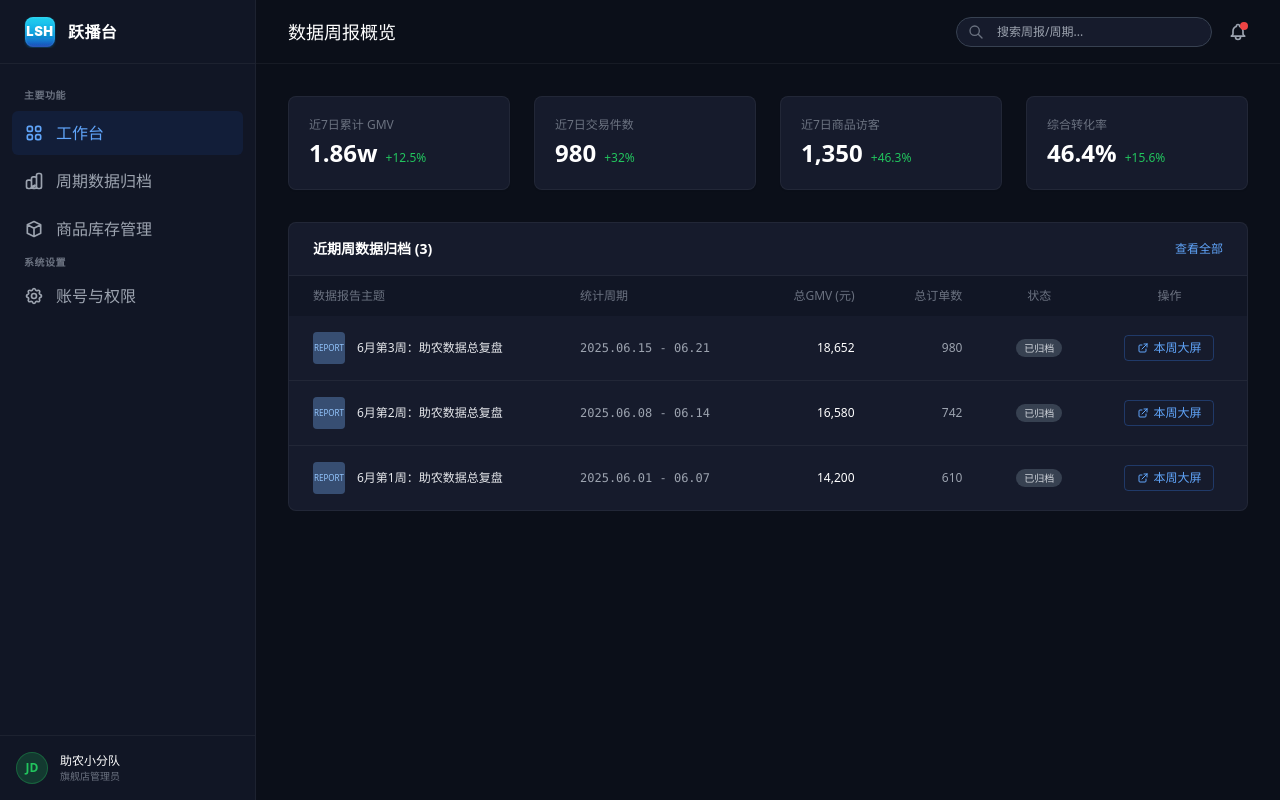
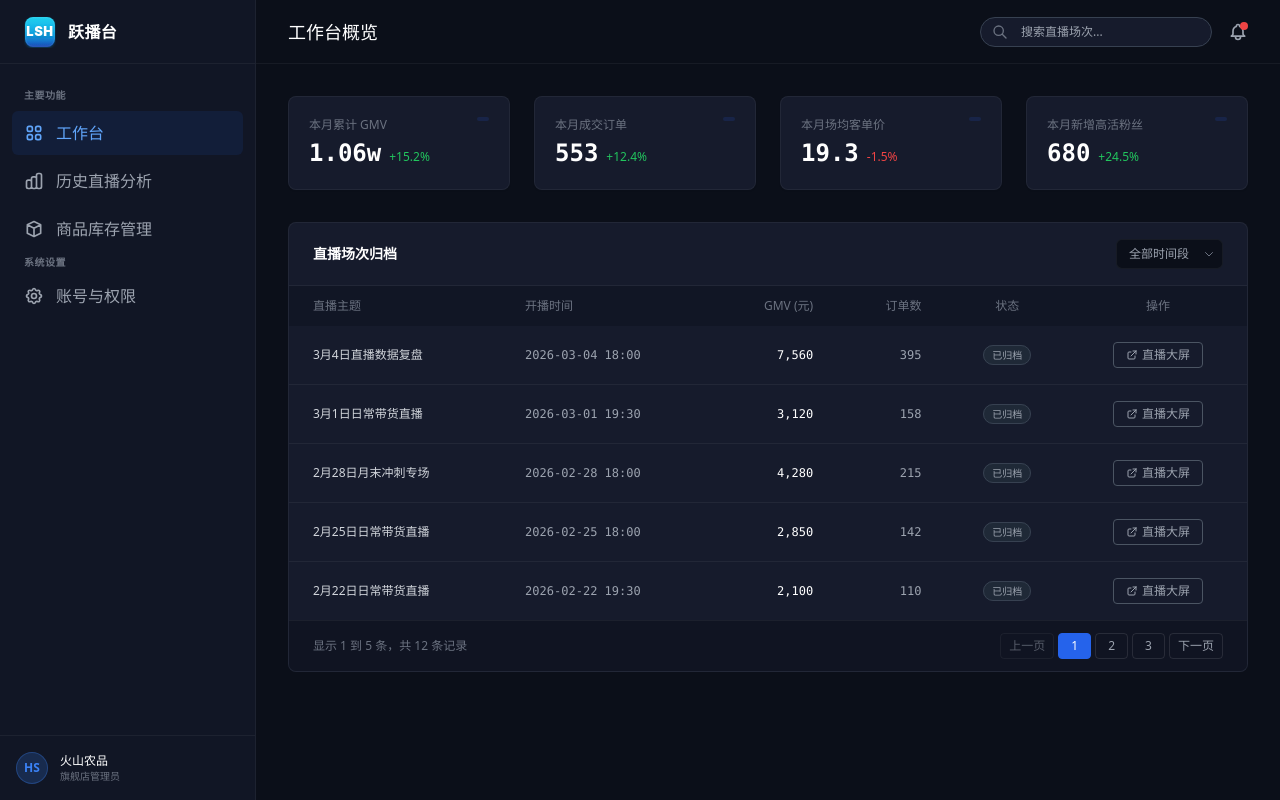
Before and after one commit to haishenwave/back-data-to-stream, a Vue app: page /home in a window 1280 px wide. Built offline with nearby package versions, Linux system fonts and the light colour scheme.

Commit message:
版本大修改，适配目前提的修改要求

```diff
--- a/src/components/TopHeader.vue
+++ b/src/components/TopHeader.vue
@@ -24,7 +24,7 @@
           <path stroke-linecap="round" stroke-linejoin="round" stroke-width="2" d="M19 11H5m14 0a2 2 0 012 2v6a2 2 0 01-2 2H5a2 2 0 01-2-2v-6a2 2 0 012-2m14 0V9a2 2 0 00-2-2M5 11V9a2 2 0 012-2m0 0V5a2 2 0 012-2h6a2 2 0 012 2v2M7 7h10"></path>
         </svg>
         <span class="opacity-70 mr-2 text-xs">分析对象</span>
-        <span class="font-bold tracking-wide">助农小分队</span>
+        <span class="font-bold tracking-wide">火山农品</span>
       </div>
 
     </div>
@@ -32,14 +32,14 @@
     <div class="flex items-center h-full">
       <div class="flex flex-col items-end">
         <div class="flex items-center text-xs text-gray-400 mb-1">
-          <span class="w-2 h-2 rounded-full bg-emerald-500 mr-2 shadow-[0_0_6px_rgba(16,185,129,0.8)]"></span>
-          <span>周报统计周期</span>
+          <span class="w-2 h-2 rounded-full bg-blue-500 mr-2 shadow-[0_0_6px_rgba(59,130,246,0.8)]"></span>
+          <span>本场复盘时间</span>
         </div>
         <div class="flex items-center text-lg font-mono font-bold text-white tracking-wide">
           <svg class="w-4 h-4 mr-2 text-blue-400" fill="none" stroke="currentColor" viewBox="0 0 24 24">
             <path stroke-linecap="round" stroke-linejoin="round" stroke-width="2" d="M8 7V3m8 4V3m-9 8h10M5 21h14a2 2 0 002-2V7a2 2 0 00-2-2H5a2 2 0 00-2 2v12a2 2 0 002 2z"></path>
           </svg>
-          2025.06.15 <span class="text-blue-500 mx-2">-</span> 06.21
+          2026.03.04 <span class="text-blue-500 mx-2">|</span> 18:00 - 22:00
         </div>
       </div>
     </div>
--- a/src/components/left/TrafficSource.vue
+++ b/src/components/left/TrafficSource.vue
@@ -45,8 +45,8 @@ onUnmounted(() => {
 <template>
   <div class="w-full h-full flex flex-col">
     <div class="flex justify-between items-center mb-2 flex-shrink-0">
-      <h3 class="text-xs font-medium text-gray-200">本周流量渠道占比</h3>
-      <div class="text-[9px] text-gray-400">近7日</div>
+      <h3 class="text-xs font-medium text-gray-200">本场流量渠道占比</h3>
+
     </div>
 
     <div class="flex-1 w-full min-h-0 flex items-center relative" ref="chartContainer">
--- a/src/components/left/TrafficTrend.vue
+++ b/src/components/left/TrafficTrend.vue
@@ -1,10 +1,10 @@
 <template>
   <div class="w-full h-full flex flex-col relative overflow-hidden">
     <div class="flex justify-between items-center mb-2 flex-shrink-0">
-      <h3 class="text-xs font-medium text-gray-200">近7日流量趋势</h3>
+      <h3 class="text-xs font-medium text-gray-200">本场流量趋势</h3>
       <div class="flex items-center space-x-2 text-[9px]">
         <div class="flex items-center"><span class="w-1.5 h-1.5 rounded-full bg-blue-500 mr-1"></span><span class="text-gray-400">页面浏览</span></div>
-        <div class="flex items-center"><span class="w-1.5 h-1.5 rounded-full bg-emerald-500 mr-1"></span><span class="text-gray-400">商品访客</span></div>
+        <div class="flex items-center"><span class="w-1.5 h-1.5 rounded-full bg-emerald-500 mr-1"></span><span class="text-gray-400">独立访客</span></div>
       </div>
     </div>
 
@@ -28,17 +28,19 @@ onMounted(() => {
   const option = {
     grid: { top: '10%', left: '0%', right: '5%', bottom: '0%', containLabel: true },
     tooltip: { trigger: 'axis', backgroundColor: 'rgba(16, 27, 54, 0.9)', borderColor: '#2563eb', textStyle: { color: '#fff' } },
-    // 替换为周期日期
-    xAxis: { type: 'category', boundaryGap: false, data: ['06.15', '06.16', '06.17', '06.18', '06.19', '06.20', '06.21'], axisLabel: { color: '#666', fontSize: 9 }, axisLine: { lineStyle: { color: '#2d3748' } } },
+    // 强制同步 30 分钟刻度
+    xAxis: { type: 'category', boundaryGap: false, data: ['18:00', '18:30', '19:00', '19:30', '20:00', '20:30', '21:00', '21:30', '22:00'], axisLabel: { color: '#666', fontSize: 9 }, axisLine: { lineStyle: { color: '#2d3748' } } },
     yAxis: [
       { type: 'value', splitLine: { lineStyle: { color: '#1a1f35' } }, axisLabel: { color: '#666', fontSize: 9 } },
-      { type: 'value', show: false } // 第二个 Y 轴用于较小的数据量级
+      { type: 'value', show: false }
     ],
     series: [
-      // 页面浏览量趋势（总计约 26471）
-      { name: '页面浏览', type: 'line', smooth: true, symbol: 'none', data: [2100, 2500, 3100, 3800, 4200, 5800, 4971], lineStyle: { color: '#3b82f6', width: 2 }, areaStyle: { color: new echarts.graphic.LinearGradient(0, 0, 0, 1, [{ offset: 0, color: 'rgba(59, 130, 246, 0.3)' }, { offset: 1, color: 'rgba(59, 130, 246, 0)' }]) } },
-      // 商品访客数趋势（总计 1350）
-      { name: '商品访客', type: 'line', yAxisIndex: 1, smooth: true, symbol: 'none', data: [110, 135, 160, 190, 215, 290, 250], lineStyle: { color: '#10b981', width: 2 }, areaStyle: { color: new echarts.graphic.LinearGradient(0, 0, 0, 1, [{ offset: 0, color: 'rgba(16, 185, 129, 0.2)' }, { offset: 1, color: 'rgba(16, 185, 129, 0)' }]) } }
+      { name: '页面浏览', type: 'line', smooth: true, symbol: 'none',
+        data: [600, 1100, 1800, 2500, 2900, 2400, 1700, 1200, 850], // 匹配成交高点
+        lineStyle: { color: '#3b82f6', width: 2 }, areaStyle: { color: new echarts.graphic.LinearGradient(0, 0, 0, 1, [{ offset: 0, color: 'rgba(59, 130, 246, 0.3)' }, { offset: 1, color: 'rgba(59, 130, 246, 0)' }]) } },
+      { name: '独立访客', type: 'line', yAxisIndex: 1, smooth: true, symbol: 'none',
+        data: [45, 85, 130, 170, 195, 150, 110, 80, 50],
+        lineStyle: { color: '#10b981', width: 2 }, areaStyle: { color: new echarts.graphic.LinearGradient(0, 0, 0, 1, [{ offset: 0, color: 'rgba(16, 185, 129, 0.2)' }, { offset: 1, color: 'rgba(16, 185, 129, 0)' }]) } }
     ]
   };
   myChart.setOption(option);
--- a/src/components/right/AudienceProfile.vue
+++ b/src/components/right/AudienceProfile.vue
@@ -1,7 +1,7 @@
 <template>
   <div class="w-full h-full flex flex-col overflow-hidden relative">
     <div class="flex justify-between items-center mb-2 flex-shrink-0">
-      <h3 class="text-xs font-medium text-gray-200">本周观看用户画像</h3>
+      <h3 class="text-xs font-medium text-gray-200">本场观看用户画像</h3>
       <span class="text-[9px] text-gray-500 italic">人群洞察</span>
     </div>
     <div class="flex-1 w-full min-h-0 relative" ref="chartContainer">
@@ -26,7 +26,6 @@ onMounted(() => {
     xAxis: { type: 'value', show: false },
     yAxis: {
       type: 'category',
-      // 恢复为通用中台系统的标准年龄区间维度
       data: ['18-23岁', '24-30岁', '31-40岁', '41-50岁', '50岁以上'],
       axisLabel: { color: '#94a3b8', fontSize: 10, interval: 0 },
       axisLine: { show: false },
@@ -34,8 +33,8 @@ onMounted(() => {
     },
     series: [{
       type: 'bar',
-      // 数据分布保持双峰特征，隐藏业务逻辑在数字中
-      data: [35, 25, 10, 20, 10],
+      // 完全按照 PDF 需求定制比例：18-23降至8%，24-30改27%，31-40拉到35%
+      data: [8, 27, 35, 20, 10],
       barWidth: '50%',
       itemStyle: {
         color: new echarts.graphic.LinearGradient(1, 0, 0, 0, [{ offset: 0, color: '#3b82f6' }, { offset: 1, color: 'rgba(59, 130, 246, 0.1)' }]),
--- a/src/views/Home.vue
+++ b/src/views/Home.vue
@@ -16,8 +16,9 @@
         </a>
 
         <a href="#" class="flex items-center px-3 py-2.5 text-gray-400 hover:text-white hover:bg-white/5 rounded-md transition-colors">
-          <svg class="w-5 h-5 mr-3" fill="none" viewBox="0 0 24 24" stroke="currentColor"><path stroke-linecap="round" stroke-linejoin="round" stroke-width="2" d="M9 19v-6a2 2 0 00-2-2H5a2 2 0 00-2 2v6a2 2 0 002 2h2a2 2 0 002-2h2a2 2 0 002-2zm0 0V9a2 2 0 012-2h2a2 2 0 012 2v10m-6 0a2 2 0 002 2h2a2 2 0 002-2m0 0V5a2 2 0 012-2h2a2 2 0 012 2v14a2 2 0 01-2 2h-2a2 2 0 01-2-2z" /></svg>
-          <span>周期数据归档</span> </a>
+          <svg class="w-5 h-5 mr-3" fill="none" viewBox="0 0 24 24" stroke="currentColor"><path stroke-linecap="round" stroke-linejoin="round" stroke-width="2" d="M9 19v-6a2 2 0 00-2-2H5a2 2 0 00-2 2v6a2 2 0 002 2h2a2 2 0 002-2zm0 0V9a2 2 0 012-2h2a2 2 0 012 2v10m-6 0a2 2 0 002 2h2a2 2 0 002-2m0 0V5a2 2 0 012-2h2a2 2 0 012 2v14a2 2 0 01-2 2h-2a2 2 0 01-2-2z" /></svg>
+          <span>历史直播分析</span>
+        </a>
 
         <a href="#" class="flex items-center px-3 py-2.5 text-gray-400 hover:text-white hover:bg-white/5 rounded-md transition-colors">
           <svg class="w-5 h-5 mr-3" fill="none" viewBox="0 0 24 24" stroke="currentColor"><path stroke-linecap="round" stroke-linejoin="round" stroke-width="2" d="M20 7l-8-4-8 4m16 0l-8 4m8-4v10l-8 4m0-10L4 7m8 4v10M4 7v10l8 4" /></svg>
@@ -33,11 +34,11 @@
 
       <div class="p-4 border-t border-white/5 flex-shrink-0">
         <div class="flex items-center">
-          <div class="w-8 h-8 rounded-full bg-green-500/20 border border-green-500/30 flex items-center justify-center text-green-500 text-xs font-bold">
-            JD
+          <div class="w-8 h-8 rounded-full bg-blue-500/20 border border-blue-500/30 flex items-center justify-center text-blue-500 text-xs font-bold">
+            HS
           </div>
           <div class="ml-3">
-            <p class="text-xs font-medium text-white">助农小分队</p>
+            <p class="text-xs font-medium text-white">火山农品</p>
             <p class="text-[10px] text-gray-500">旗舰店管理员</p>
           </div>
         </div>
@@ -47,14 +48,15 @@
     <main class="flex-1 flex flex-col bg-[#0b0f19] min-w-0">
 
       <header class="h-16 flex items-center justify-between px-8 bg-[#0b0f19] border-b border-white/5 flex-shrink-0 sticky top-0 z-10">
-        <h2 class="text-lg font-medium text-white">数据周报概览</h2> <div class="flex items-center space-x-4">
+        <h2 class="text-lg font-medium text-white">工作台概览</h2>
+        <div class="flex items-center space-x-4">
           <div class="relative">
             <span class="absolute inset-y-0 left-0 pl-3 flex items-center pointer-events-none">
               <svg class="h-4 w-4 text-gray-500" fill="none" viewBox="0 0 24 24" stroke="currentColor">
                 <path stroke-linecap="round" stroke-linejoin="round" stroke-width="2" d="M21 21l-6-6m2-5a7 7 0 11-14 0 7 7 0 0114 0z" />
               </svg>
             </span>
-          <input type="text" placeholder="搜索周报/周期..." class="bg-[#161b2c] border border-gray-700 text-xs text-white rounded-full pl-10 pr-4 py-1.5 focus:outline-none focus:border-blue-500 w-64 transition-all focus:w-72">
+            <input type="text" placeholder="搜索直播场次..." class="bg-[#161b2c] border border-gray-700 text-xs text-white rounded-full pl-10 pr-4 py-1.5 ">
           </div>
           <button class="text-gray-400 hover:text-white relative">
             <span class="absolute top-0 right-0 w-2 h-2 bg-red-500 rounded-full"></span>
@@ -67,9 +69,12 @@
 
         <div class="grid grid-cols-1 md:grid-cols-4 gap-6 mb-8">
           <div v-for="(card, i) in stats" :key="i" class="bg-[#161b2c] p-5 rounded-lg border border-white/5 shadow-sm">
-            <p class="text-xs text-gray-500 mb-1">{{ card.title }}</p>
-            <div class="flex items-baseline space-x-2">
-              <span class="text-2xl font-bold text-white">{{ card.value }}</span>
+            <div class="flex justify-between items-start mb-1">
+              <p class="text-xs text-gray-500">{{ card.title }}</p>
+              <span class="text-[9px] bg-blue-900/30 text-blue-400 px-1.5 py-0.5 rounded">{{ card.tag }}</span>
+            </div>
+            <div class="flex items-baseline space-x-2 mt-1">
+              <span class="text-2xl font-bold text-white font-mono">{{ card.value }}</span>
               <span class="text-xs" :class="card.trend > 0 ? 'text-green-500' : 'text-red-500'">
                 {{ card.trend > 0 ? '+' : '' }}{{ card.trend }}%
               </span>
@@ -77,52 +82,96 @@
           </div>
         </div>
 
-        <div class="bg-[#161b2c] rounded-lg border border-white/5 overflow-hidden">
-          <div class="px-6 py-4 border-b border-white/5 flex justify-between items-center">
-            <h3 class="text-sm font-bold text-white">近期周数据归档 (3)</h3>
-            <button class="text-xs text-blue-400 hover:text-blue-300">查看全部</button>
+        <div class="bg-[#161b2c] rounded-lg border border-white/5 overflow-hidden flex flex-col">
+
+          <div class="px-6 py-4 border-b border-white/5 flex flex-col sm:flex-row justify-between items-start sm:items-center space-y-4 sm:space-y-0">
+            <h3 class="text-sm font-bold text-white">直播场次归档</h3>
+
+            <div class="flex items-center space-x-3">
+              <div class="relative">
+                <select class="appearance-none bg-[#0b0f19] border border-white/5 text-gray-400 text-xs rounded-md pl-3 pr-8 py-1.5 focus:outline-none focus:border-blue-500 cursor-pointer hover:text-gray-300 transition-colors">
+                  <option>全部时间段</option>
+                  <option>本月 (3月)</option>
+                  <option>上月 (2月)</option>
+                </select>
+                <div class="pointer-events-none absolute inset-y-0 right-0 flex items-center px-2 text-gray-500">
+                  <svg class="w-3 h-3" fill="none" stroke="currentColor" viewBox="0 0 24 24"><path stroke-linecap="round" stroke-linejoin="round" stroke-width="2" d="M19 9l-7 7-7-7"></path></svg>
+                </div>
+              </div>
+            </div>
           </div>
 
           <table class="w-full text-left text-xs">
             <thead class="bg-[#111625] text-gray-500">
             <tr>
-              <th class="px-6 py-3 font-medium">数据报告主题</th>
-              <th class="px-6 py-3 font-medium">统计周期</th>
-              <th class="px-6 py-3 font-medium text-right">总GMV (元)</th>
-              <th class="px-6 py-3 font-medium text-right">总订单数</th>
+              <th class="px-6 py-3 font-medium">直播主题</th>
+              <th class="px-6 py-3 font-medium">开播时间</th>
+              <th class="px-6 py-3 font-medium text-right">GMV (元)</th>
+              <th class="px-6 py-3 font-medium text-right">订单数</th>
               <th class="px-6 py-3 font-medium text-center">状态</th>
               <th class="px-6 py-3 font-medium text-center">操作</th>
             </tr>
             </thead>
             <tbody class="divide-y divide-white/5">
-            <tr v-for="item in liveRecords" :key="item.id" class="hover:bg-white/5 transition-colors group">
+            <tr v-if="paginatedRecords.length === 0">
+              <td colspan="6" class="px-6 py-8 text-center text-gray-500">暂无符合条件的数据记录</td>
+            </tr>
+            <tr v-for="item in paginatedRecords" :key="item.id" class="hover:bg-white/5 transition-colors group">
               <td class="px-6 py-4">
                 <div class="flex items-center">
-                  <div class="w-8 h-8 rounded bg-gray-700 flex-shrink-0 mr-3 overflow-hidden">
-                    <div class="w-full h-full bg-blue-500/20 flex items-center justify-center text-[8px] text-blue-300">REPORT</div>
-                  </div>
-                  <span class="text-gray-200 font-medium">{{ item.title }}</span>
+
+                  <span class="text-gray-300 font-medium">{{ item.title }}</span>
                 </div>
               </td>
               <td class="px-6 py-4 text-gray-400 font-mono">{{ item.date }}</td>
-              <td class="px-6 py-4 text-right text-white font-medium">{{ item.gmv }}</td>
-              <td class="px-6 py-4 text-right text-gray-400">{{ item.orders }}</td>
+              <td class="px-6 py-4 text-right text-white font-medium font-mono">{{ item.gmv }}</td>
+              <td class="px-6 py-4 text-right text-gray-400 font-mono">{{ item.orders }}</td>
               <td class="px-6 py-4 text-center">
-                <span class="px-2 py-0.5 rounded-full text-[10px] bg-gray-700 text-gray-300">已归档</span>
+                  <span class="bg-gray-800 text-gray-400 border border-gray-700 px-2 py-0.5 rounded-full text-[10px]">
+                    {{ item.status }}
+                  </span>
               </td>
               <td class="px-6 py-4 text-center">
                 <button
                     @click="goToDashboard"
-                    class="text-blue-400 hover:text-white px-3 py-1 border border-blue-500/30 rounded hover:bg-blue-600 hover:border-blue-600 transition-all flex items-center justify-center mx-auto"
-                    title="查看大屏视图"
+                    class="text-gray-400 hover:text-white border-gray-600 hover:bg-gray-700 px-3 py-1 border rounded transition-all flex items-center justify-center mx-auto"
+                    title="在新窗口打开大屏"
                 >
                   <svg class="w-3 h-3 mr-1" fill="none" viewBox="0 0 24 24" stroke="currentColor"><path stroke-linecap="round" stroke-linejoin="round" stroke-width="2" d="M10 6H6a2 2 0 00-2 2v10a2 2 0 002 2h10a2 2 0 002-2v-4M14 4h6m0 0v6m0-6L10 14" /></svg>
-                  本周大屏
+                  直播大屏
                 </button>
               </td>
             </tr>
             </tbody>
           </table>
+
+          <div class="px-6 py-3 border-t border-white/5 bg-[#0b0f19]/50 flex items-center justify-between">
+            <span class="text-xs text-gray-500">显示 {{ (currentPage - 1) * pageSize + 1 }} 到 {{ Math.min(currentPage * pageSize, liveRecords.length) }} 条，共 {{ liveRecords.length }} 条记录</span>
+            <div class="flex space-x-1">
+              <button
+                  @click="prevPage"
+                  :disabled="currentPage === 1"
+                  class="px-2 py-1 rounded border border-white/10 text-xs text-gray-400 hover:bg-white/5 disabled:opacity-50 disabled:cursor-not-allowed transition"
+              >
+                上一页
+              </button>
+              <button
+                  v-for="page in totalPages" :key="page"
+                  @click="currentPage = page"
+                  :class="currentPage === page ? 'bg-blue-600 text-white border-blue-600' : 'border-white/10 text-gray-400 hover:bg-white/5'"
+                  class="px-3 py-1 rounded border text-xs transition"
+              >
+                {{ page }}
+              </button>
+              <button
+                  @click="nextPage"
+                  :disabled="currentPage === totalPages"
+                  class="px-2 py-1 rounded border border-white/10 text-xs text-gray-400 hover:bg-white/5 disabled:opacity-50 disabled:cursor-not-allowed transition"
+              >
+                下一页
+              </button>
+            </div>
+          </div>
         </div>
 
       </div>
@@ -131,24 +180,53 @@
 </template>
 
 <script setup>
+import { ref, computed } from 'vue';
 import { useRouter } from 'vue-router';
 
 const router = useRouter();
 
-// 注入真实业务数据 (同步 Jun 15 - Jun 21 涨幅)
+// 核心自洽：3月共两场（7560 + 3120 = 10680 -> 1.06w），订单（395 + 158 = 553）
 const stats = [
-  { title: '近7日累计 GMV', value: '1.86w', trend: 12.5 },
-  { title: '近7日交易件数', value: '980', trend: 32.0 },
-  { title: '近7日商品访客', value: '1,350', trend: 46.3 },
-  { title: '综合转化率', value: '46.4%', trend: 15.6 },
+  { title: '本月累计 GMV', value: '1.06w', trend: 15.2 },
+  { title: '本月成交订单', value: '553', trend: 12.4 },
+  { title: '本月场均客单价', value: '19.3', trend: -1.5 },
+  { title: '本月新增高活粉丝', value: '680', trend: 24.5 },
 ];
 
-// 历史数据模拟（按周为单位推演）
+// 扩充至 12 条数据，全部设置为“已归档”
 const liveRecords = [
-  { id: 1, title: '6月第3周：助农数据总复盘', date: '2025.06.15 - 06.21', gmv: '18,652', orders: '980' },
-  { id: 2, title: '6月第2周：助农数据总复盘', date: '2025.06.08 - 06.14', gmv: '16,580', orders: '742' },
-  { id: 3, title: '6月第1周：助农数据总复盘', date: '2025.06.01 - 06.07', gmv: '14,200', orders: '610' },
+  { id: 1, title: '3月4日直播数据复盘', date: '2026-03-04 18:00', gmv: '7,560', orders: '395', status: '已归档' },
+  { id: 2, title: '3月1日日常带货直播', date: '2026-03-01 19:30', gmv: '3,120', orders: '158', status: '已归档' },
+  { id: 3, title: '2月28日月末冲刺专场', date: '2026-02-28 18:00', gmv: '4,280', orders: '215', status: '已归档' },
+  { id: 4, title: '2月25日日常带货直播', date: '2026-02-25 18:00', gmv: '2,850', orders: '142', status: '已归档' },
+  { id: 5, title: '2月22日日常带货直播', date: '2026-02-22 19:30', gmv: '2,100', orders: '110', status: '已归档' },
+  { id: 6, title: '2月18日助农推广专场', date: '2026-02-18 18:00', gmv: '5,100', orders: '260', status: '已归档' },
+  { id: 7, title: '2月15日日常带货直播', date: '2026-02-15 19:00', gmv: '3,800', orders: '185', status: '已归档' },
+  { id: 8, title: '2月11日日常带货直播', date: '2026-02-11 19:30', gmv: '2,500', orders: '130', status: '已归档' },
+  { id: 9, title: '2月8日年货节返场', date: '2026-02-08 18:00', gmv: '6,200', orders: '310', status: '已归档' },
+  { id: 10, title: '2月4日日常带货直播', date: '2026-02-04 19:00', gmv: '1,900', orders: '100', status: '已归档' },
+  { id: 11, title: '2月1日日常带货直播', date: '2026-02-01 18:00', gmv: '2,200', orders: '115', status: '已归档' },
+  { id: 12, title: '1月28日日常带货直播', date: '2026-01-28 19:30', gmv: '3,000', orders: '150', status: '已归档' },
 ];
+
+// 分页逻辑
+const currentPage = ref(1);
+const pageSize = 5;
+const totalPages = computed(() => Math.ceil(liveRecords.length / pageSize));
+
+const paginatedRecords = computed(() => {
+  const start = (currentPage.value - 1) * pageSize;
+  const end = start + pageSize;
+  return liveRecords.slice(start, end);
+});
+
+const prevPage = () => {
+  if (currentPage.value > 1) currentPage.value--;
+};
+
+const nextPage = () => {
+  if (currentPage.value < totalPages.value) currentPage.value++;
+};
 
 const goToDashboard = () => {
   const routeUrl = router.resolve({ path: '/dashboard' });
```
Also changed, not shown: src/components/center/BottomChart.vue (+16 -33 lines), src/components/center/TopMetrics.vue (+57 -57 lines), src/components/left/TrafficConversion.vue (+13 -20 lines), src/components/right/ProductRanking.vue (+23 -25 lines). Lines whose indentation alone changed are shown as unchanged.
